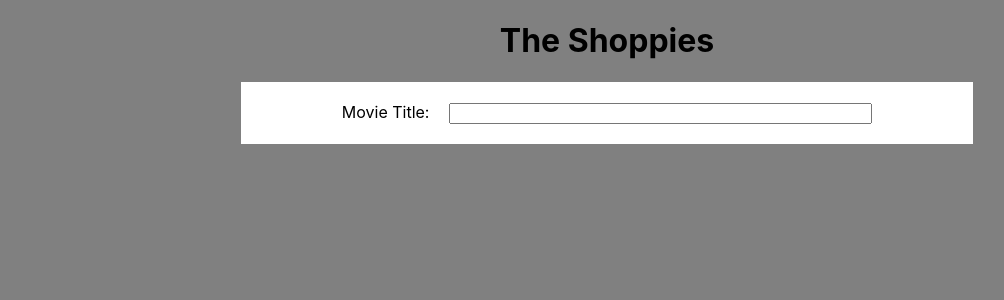
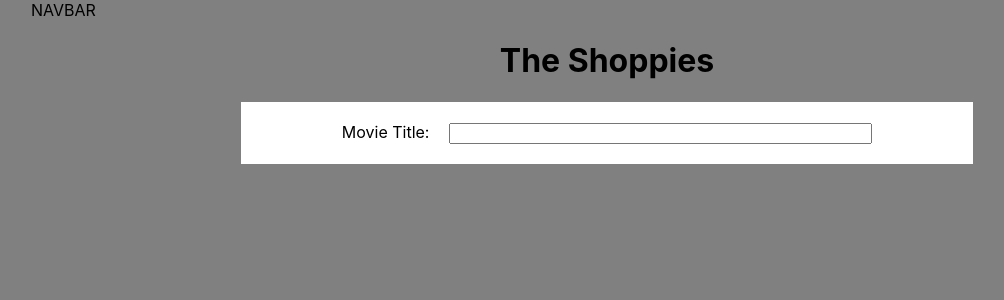
Before and after one commit to jonschacter/shoppies, a React (Create React App) app: page / in a window 1280 px wide. Shown: the top 300 px of the page, without its empty margins (97-1101 px from the left). Built offline with nearby package versions, Linux system fonts and the light colour scheme.

Commit message:
add App component as container and implement react-router-dom

```diff
--- a/package.json
+++ b/package.json
@@ -9,6 +9,7 @@
     "react": "^17.0.2",
     "react-dom": "^17.0.2",
     "react-redux": "^7.2.4",
+    "react-router-dom": "^5.2.0",
     "react-scripts": "4.0.3",
     "redux-thunk": "^2.3.0",
     "web-vitals": "^1.0.1"
--- /dev/null
+++ b/src/App.js
@@ -0,0 +1,24 @@
+import React, { Component } from 'react'
+import { connect } from 'react-redux'
+import { BrowserRouter as Router, Route, Switch } from 'react-router-dom'
+
+import Navbar from './components/Navbar.js'
+import Shoppies from './Shoppies.js'
+
+class App extends Component {
+    render(){
+        return(
+            <div className="App">
+                <Router>
+                    <Navbar />
+                    <h1>The Shoppies</h1>
+                    <Switch>
+                        <Route exact path="/" component={Shoppies} />
+                    </Switch>
+                </Router>
+            </div>
+        )
+    }
+}
+
+export default App
--- a/src/Shoppies.js
+++ b/src/Shoppies.js
@@ -4,7 +4,6 @@ import { connect } from 'react-redux'
 import { getMovies } from './actions/movies.js'
 import MovieList from './components/movies/MovieList'
 import NomineeList from './components/nominees/NomineeList'
-import Navbar from './components/Navbar.js'
 
 class Shoppies extends Component {
     constructor(props) {
@@ -69,9 +68,7 @@ class Shoppies extends Component {
         const { movies, nominees } = this.props
 
         return (
-            <div className="App">
-                <Navbar />
-                <h1>The Shoppies</h1>
+            <div className="shoppies">
                 { nominees.length === 5 ? <div className="banner"><h3>Thank You for Contributing Your Nominations!!</h3></div> : null}
                 <div className="movie-search-form">
                     <form onSubmit={this.handleSubmit} >
--- a/src/components/Navbar.js
+++ b/src/components/Navbar.js
@@ -3,7 +3,7 @@ import React from 'react';
 const Navbar = () => {
     return (
         <div className="navbar">
-
+            NAVBAR
         </div>
     );
 };
--- a/src/index.js
+++ b/src/index.js
@@ -5,12 +5,12 @@ import store from './store.js'
 
 import './index.css';
 
-import Shoppies from './Shoppies';
+import App from './App';
 
 
 ReactDOM.render(
   <Provider store={store}>
-    <Shoppies />
+    <App />
   </Provider>,
   document.getElementById('root')
 );
```
Also changed, not shown: 2 other files (tests, documents, lock files or other folders).
